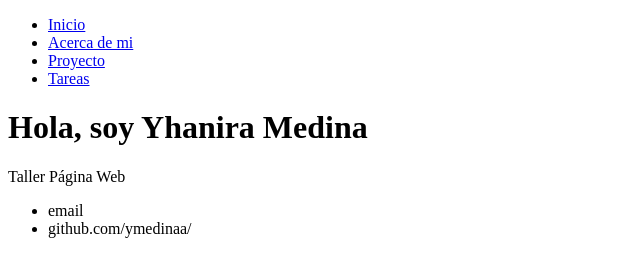
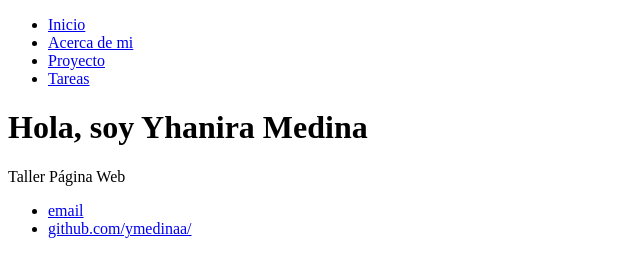
Before and after one commit to ymedinaa/ymedinaa.github.io, a plain HTML site: page index.html in a window 1280 px wide. Shown: the whole page, without its empty margins (0-640 px from the left). Drawn offline with Linux system fonts and the light colour scheme.

Commit message:
Update index.html

```diff
--- a/index.html
+++ b/index.html
@@ -20,8 +20,8 @@
             </div>
             <footer>
             <ul>
-              <li><a ref="mailto:yhanira.medina@upch.pe">email</a></li>
-              <li><a ref="http://github.com/ymedinaa/">github.com/ymedinaa/</a></li>
+              <li><a href="mailto:yhanira.medina@upch.pe">email</a></li>
+              <li><a href="http://github.com/ymedinaa/">github.com/ymedinaa/</a></li>
             </ul>
             </footer>
            </body>
```
